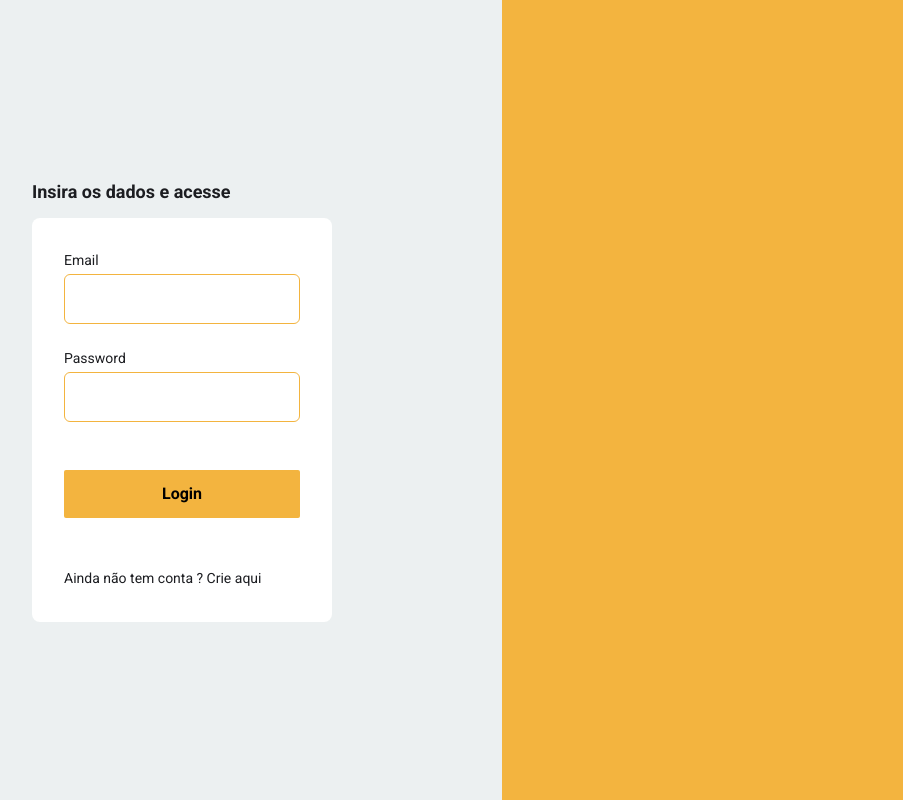
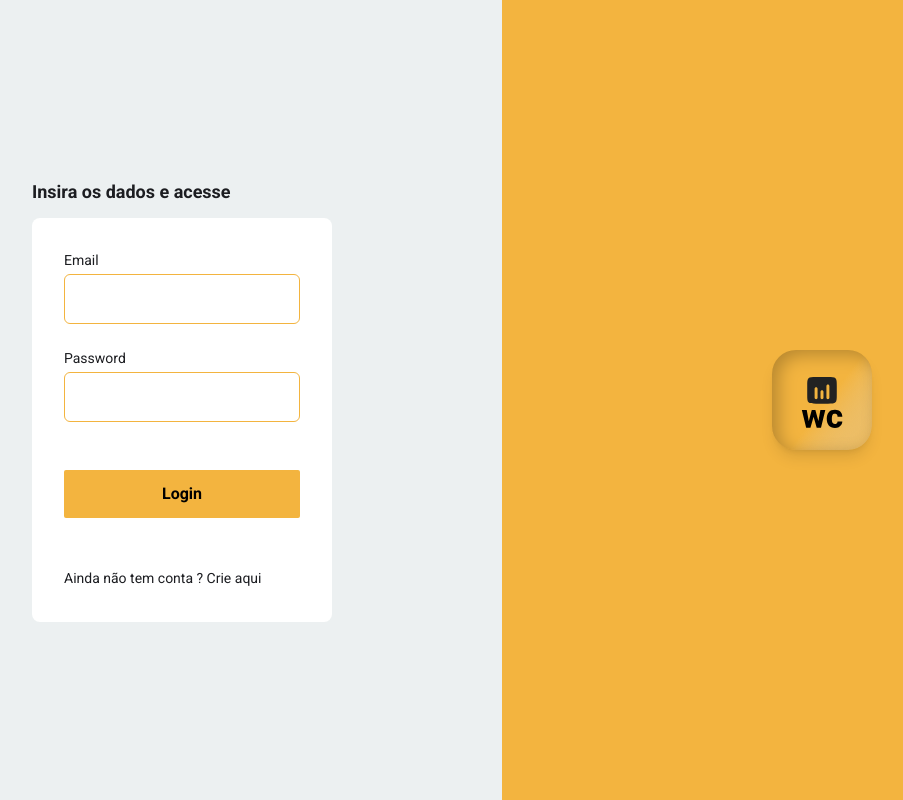
Before and after one commit to devbymarcos/finnanceweb, a Next.js app: page /login in a window 1280 px wide. Shown: the whole page, without its empty margins (138-1041 px from the left). Built offline with nearby package versions, Linux system fonts and the light colour scheme.

Commit message:
todo: tarefas

```diff
--- a/src/app/(auth)/conta/page.tsx
+++ b/src/app/(auth)/conta/page.tsx
@@ -13,6 +13,7 @@ const Login = () => {
       password: formData.get("password"),
     };
 
+    //TODO [CREATE NEW USER] -  Validar dados e implementar envio
     console.log(rawFormData);
   }
 
--- a/src/app/(auth)/login/page.tsx
+++ b/src/app/(auth)/login/page.tsx
@@ -1,8 +1,20 @@
 import Link from "next/link";
 import Input from "@/components/form/Input";
 import Label from "@/components/form/Label";
+import Image from "next/image";
 
 const Login = () => {
+  async function userLogin(formData: FormData) {
+    "use server";
+    const rawFormData = {
+      email: formData.get("email"),
+      pass: formData.get("password"),
+    };
+
+    //TODO [LOGIN] -  Validar dados e implementar envio
+    console.log(rawFormData);
+  }
+
   return (
     <>
       <section className="grid md:grid-cols-2   ">
@@ -14,21 +26,19 @@ const Login = () => {
           </div>
 
           <div className="w-full max-w-[300px] mx-auto bg-base-white dark:bg-base-black  p-8 rounded-lg">
-            <form>
+            <form action={userLogin}>
               <div className="mb-6">
                 <Label>Email</Label>
-                <Input type="text" />
+                <Input type="text" name="email" />
               </div>
               <div className="mb-12">
                 <Label>Password</Label>
-                <Input type="password" />
+                <Input type="password" name="password" />
               </div>
               <div className="mb-12">
-                <Link href="/">
-                  <button className="bg-base-yellow px-2 py-3 font-bold  w-full rounded-sm">
-                    Login
-                  </button>
-                </Link>
+                <button className="bg-base-yellow px-2 py-3 font-bold  w-full rounded-sm">
+                  Login
+                </button>
               </div>
               <Link
                 className="my-4 text-sm dark:text-base-white text-base-black"
@@ -39,7 +49,16 @@ const Login = () => {
             </form>
           </div>
         </div>
-        <div className="w-full hidden md:block  bg-base-yellow"></div>
+
+        <div className="w-full hidden md:flex items-center justify-center   bg-base-yellow">
+          <Image
+            src="/images/logo/logo-svg.svg"
+            width={100}
+            height={100}
+            alt="Logo do aplicativo"
+            className=" shadow-lg rounded-3xl  "
+          />
+        </div>
       </section>
     </>
   );
```
